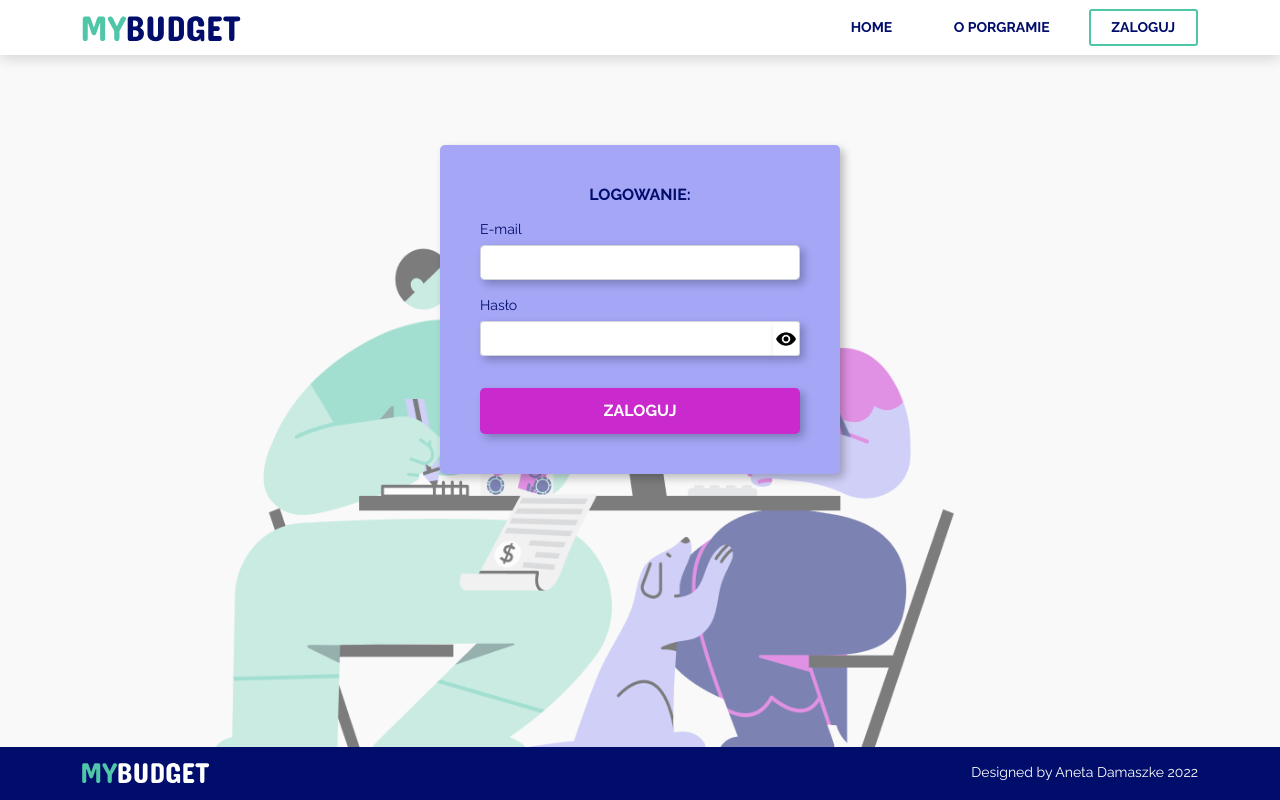
After one commit to AnetaDamaszke/My_budget_app_with_PHP, a PHP site: page /login.php in a window 1280 px wide. The commit adds this page. Run offline with PHP 8.4, Linux system fonts and the light colour scheme.

Commit message:
File login.php created

```diff
--- a/index.php
+++ b/index.php
@@ -122,7 +122,6 @@
                     {
                         $_SESSION['successful_registration']=true;
                         echo "Udana rejetracja!"; exit();
-
 
                         //header('Location: login.php');
                     }
--- /dev/null
+++ b/login.php
@@ -0,0 +1,78 @@
+<!DOCTYPE html>
+<html lang="pl">
+    <head>
+        <meta charset="UTF-8">
+        <meta name="description" content="Project for course">
+        <meta name="viewport" content="width=device-width, initial-scale=1, maximum-scale=1">
+        <title>My Budget App</title>
+        <link href="https://fonts.googleapis.com/css2?family=Concert+One&family=Raleway:wght@300;400;600;700&display=swap" rel="stylesheet">
+        <link rel="stylesheet" href="css/bootstrap.min.css">
+        <link rel="stylesheet" href="css/custom.css">
+    </head>
+    <body>
+
+        <!-- Navbar -->
+        <nav class="nav navbar navbar-light navbar-expand-md menu">
+            <div class="container">
+                <a class="navbar-brand" href="index.html">
+                    <img class="menu-logo" src="img/MYBUDGET.svg" alt="logo" />
+                </a>
+                <button class="navbar-toggler" type="button" data-bs-toggle="collapse" data-bs-target="#navContent">
+                    <span class="navbar-toggler-icon"></span>
+                </button>
+                <div class="collapse navbar-collapse justify-content-end" id="navContent">
+                    <div class="navbar-nav">
+                        <a href="index.html" class="nav-item nav-link menu-link">Home</a>
+                        <a href="about.html" class="nav-item nav-link ms-2 ms-lg-3 menu-link">O porgramie</a>
+                        <a href="login.html" class="nav-item nav-link ms-2 ms-lg-3 active menu-link">Zaloguj</a>
+                    </div>
+                </div>
+            </div>
+        </nav>
+
+        <!-- Login -->
+        <section class="login">
+            <div class="container">
+                <div class="m-auto login-box">
+                    <h2 class="text-center text-uppercase registration-header">Logowanie:</h2>
+                    <form action="">
+                        <div class="form-group">
+                            <label for="email" class="form-control-label">E-mail</label>
+                            <input type="email" id="email" class="form-control"/>
+                        </div>
+                        <div class="form-group">
+                            <label for="password" class="form-control-label">Hasło</label>
+                            <div class="d-flex">
+                                <input type="password" id="password" class="form-control" style="border-radius: 3px 0 0 3px; border-right: 0;"/>
+                                <button id="showPassword" type="button" value="OFF" class="show-password__btn"><img src="img/eye.png" width="20px" alt=""></button>
+                            </div>
+                        </div>
+                        <div id="loginStatement" class="login-statement"></div>
+                        <div class="text-center">
+                            <button type="button" class="btn text-uppercase text-white form-button" onclick="checkUser()">Zaloguj</button>
+                        </div>
+                    </form>
+                </div>
+                <img class="img-fluid login-img" src="img/BUDGETTING.png" alt="budżet domowy" />
+            </div>
+        </section>
+
+        <!-- Footer -->
+        <footer class="text-white site-footer">
+            <div class="container">
+                <div class="row pb-3">
+                    <div class="col-md-6 pt-3 text-center text-md-start">
+                        <img class="" src="img/MYBUDGET_FOOTER.svg" alt="logo" />
+                    </div>
+                    <div class="col-md-6 pt-3 text-center text-md-end">
+                        Designed by Aneta Damaszke 2022
+                    </div>
+
+                </div>
+            </div>
+        </footer>
+
+
+        <script src="https://cdn.jsdelivr.net/npm/bootstrap@5.1.3/dist/js/bootstrap.bundle.min.js" integrity="sha384-ka7Sk0Gln4gmtz2MlQnikT1wXgYsOg+OMhuP+IlRH9sENBO0LRn5q+8nbTov4+1p" crossorigin="anonymous"></script>
+    </body>
+</html>
```
